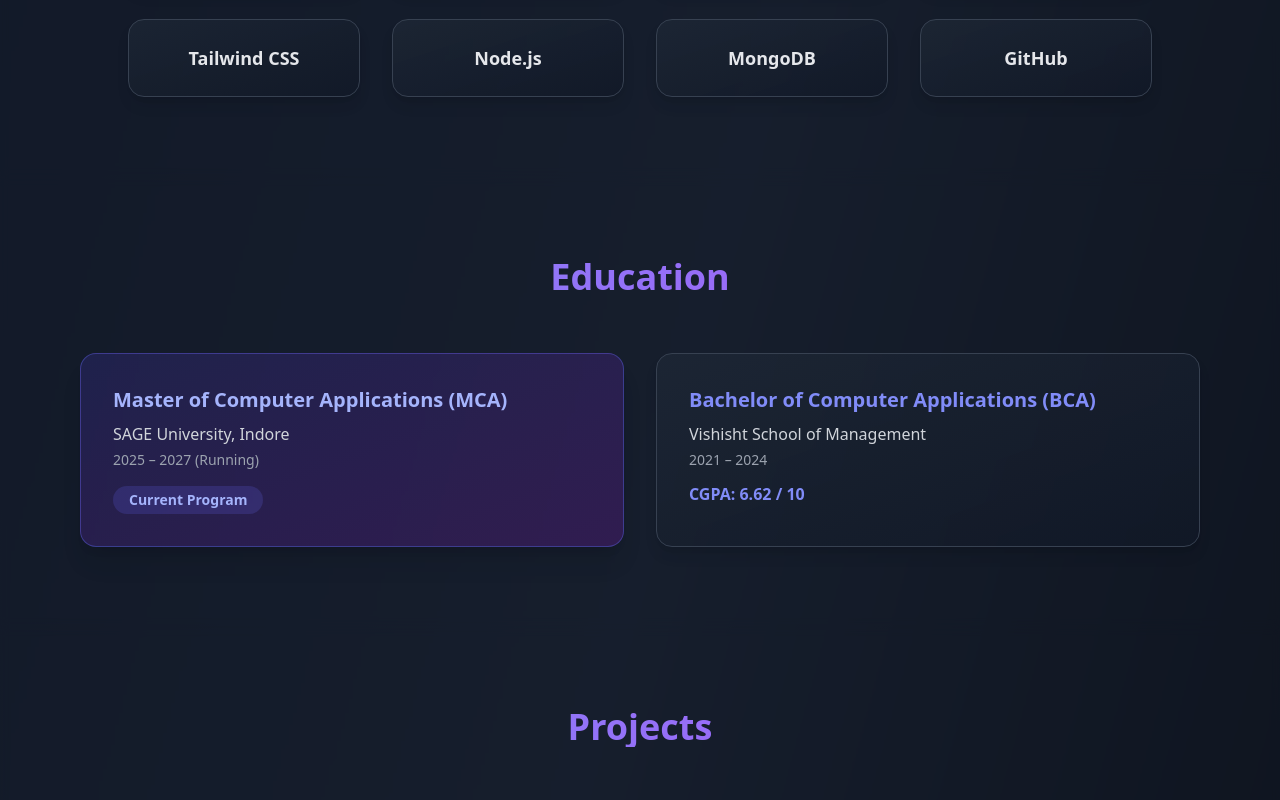
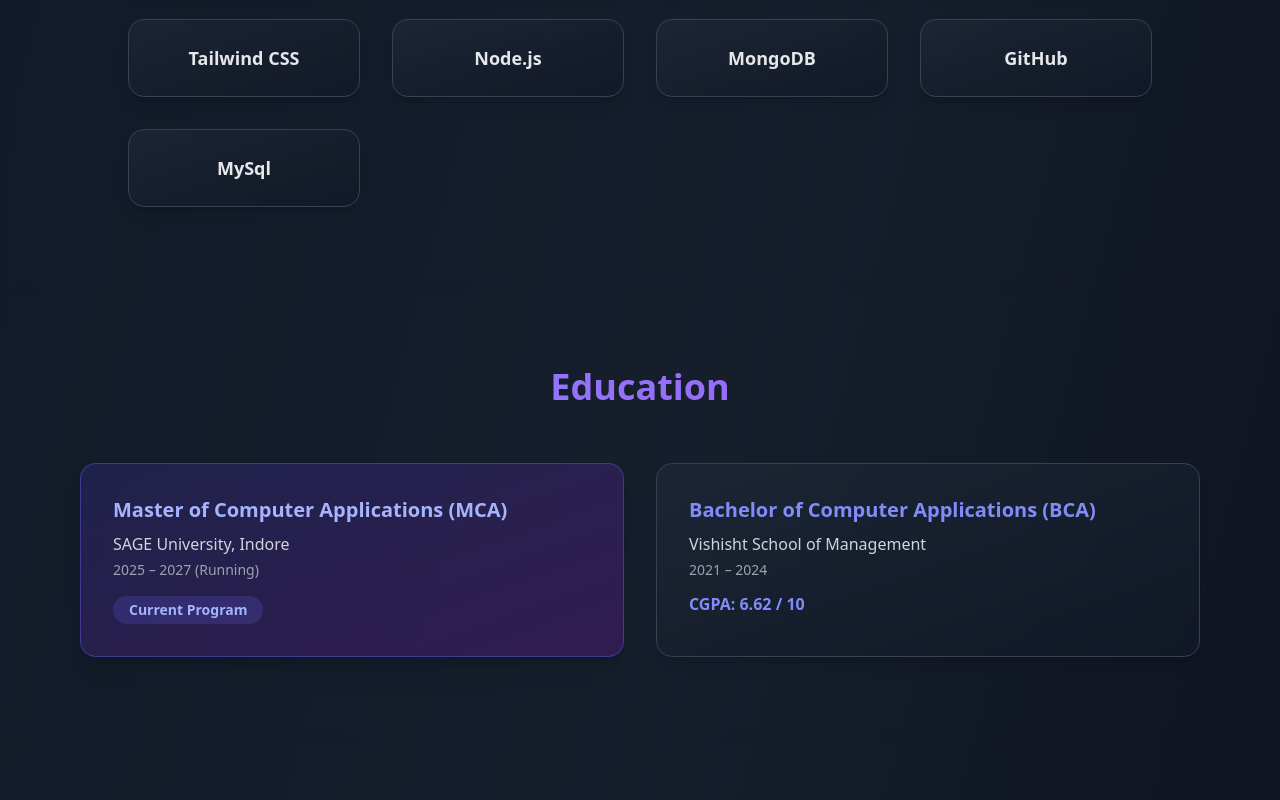
Before and after one commit to AGiriGoswami/Portfolios, a React (Vite) app: page / in a window 1280 px wide. Shown: the part 1820-2620 px from the top of the page. Built offline with nearby package versions, Linux system fonts and the light colour scheme.

Commit message:
Skill_Update

```diff
--- a/src/compoments/Skills.jsx
+++ b/src/compoments/Skills.jsx
@@ -9,6 +9,7 @@
   "Node.js",
   "MongoDB",
   "GitHub",
+  "MySql",
 ];
 
 const Skills = () => {
```
